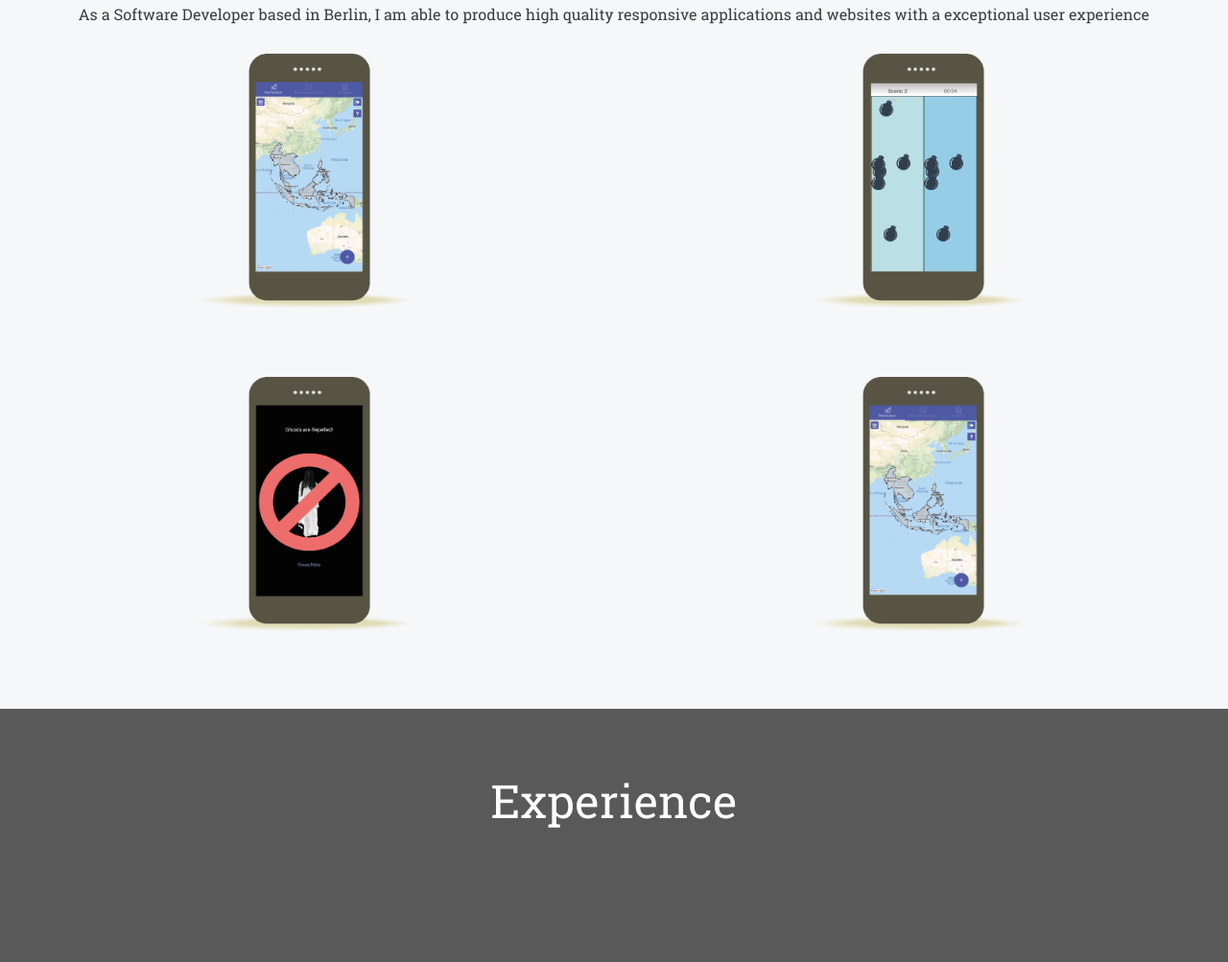
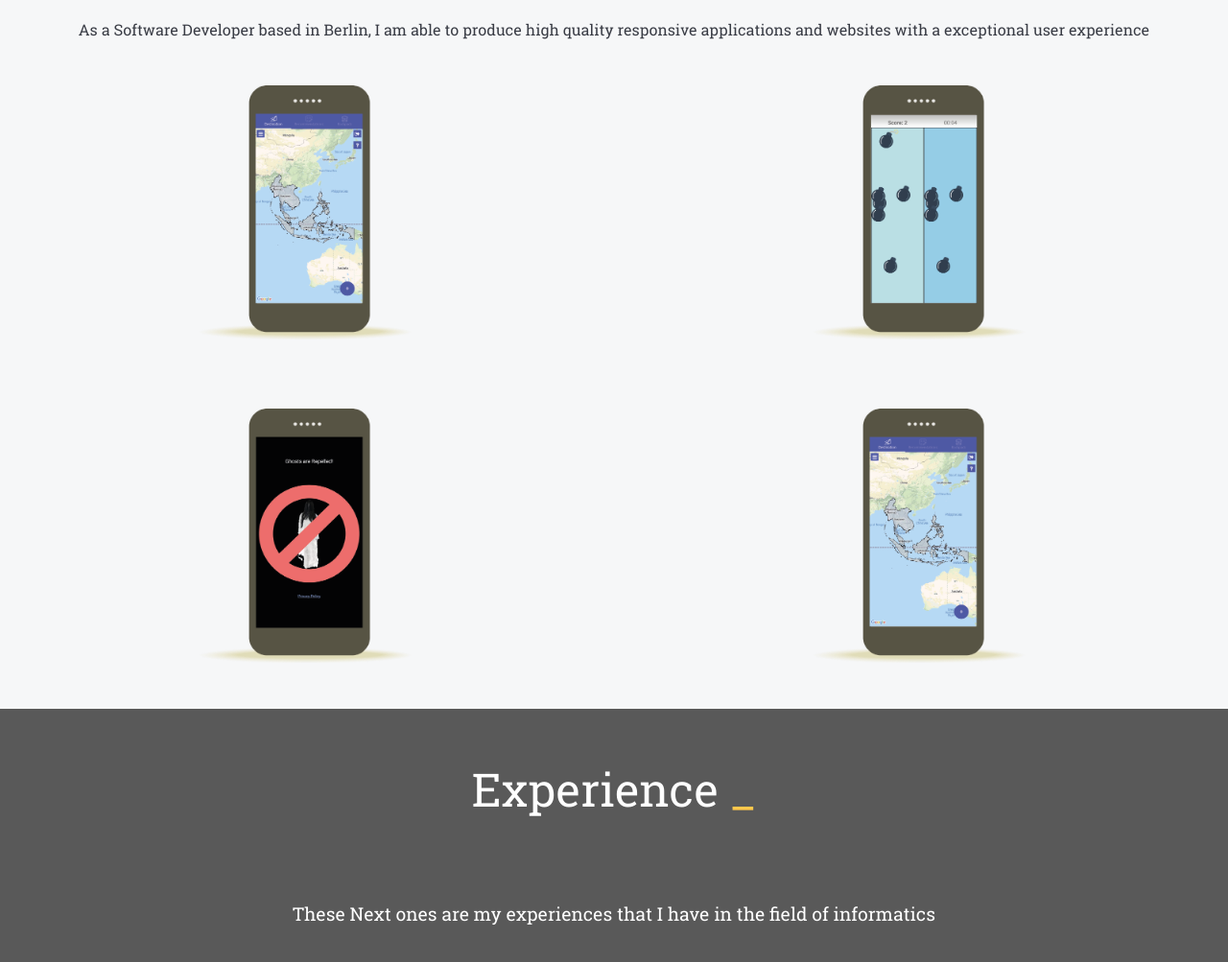
Before and after one commit to marcosOrdieres/marcosordieres.github.io, a React app: page / in a window 1280 px wide. Shown: the part 861-1864 px from the top of the page at 96% size. Built offline with nearby package versions, Linux system fonts and the light colour scheme.

Commit message:
experience squares done

```diff
--- a/src/containers/Home/index.js
+++ b/src/containers/Home/index.js
@@ -218,9 +218,13 @@ class Home extends Component {
         <div className='experience'>
           <div className='textExperience'>
             <div className='textExperienceTitle'>
-              <h2 className='textExperienceTitleP'>Experience</h2>
+              <p className='textExperienceTitleP'>Experience <p className='textExperienceUnderscore'> _</p></p>
             </div>
-            <div className='textExperienceSubtitle' />
+            <div className='textExperienceSubtitle'>
+              <p className='textExperienceSubtitleP'>
+                These Next ones are my experiences that I have in the field of informatics
+              </p>
+            </div>
           </div>
           <div className='photosExperience'>
             <div className='photosExperienceFirst' />
--- a/src/styles.scss
+++ b/src/styles.scss
@@ -43,6 +43,9 @@ body {
   left: 0;
   height: 100%;
   width: 100%;
+
+  display: flex;
+  flex-direction: column;
 }
 
 .experience {
@@ -197,13 +200,13 @@ body {
 .firstCol{
   display: flex;
   flex-direction: column;
-  flex: 0.45;
+  flex: 0.25;
   text-align: center;
   justify-content: center;
 }
 
 .secondCol{
-  flex: 0.3;
+  flex: 0.375;
   display: flex;
   flex-direction: row;
   text-align: center;
@@ -211,7 +214,7 @@ body {
 }
 
 .thirdCol{
-  flex: 0.3;
+  flex: 0.375;
   display: flex;
   flex-direction: row;
   text-align: center;
@@ -222,13 +225,18 @@ body {
   flex: 0.5;
   display: flex;
   justify-content: center;
-  flex-direction: column;
-  text-align: center;
+  align-items: flex-end;
+  flex-direction: flex-end;
+  text-align: flex-end;
 }
 
 .subtitleText {
   flex: 0.5;
+  display: flex;
   justify-content: center;
+  align-items: center;
+  text-align: center;
+  flex-direction: column;
 }
 
 .backpackerProject{
@@ -282,9 +290,18 @@ body {
   justify-content: center;
   align-items: center;
 }
+
+.textExperienceTitle p {
+  display: inline-block;
+  vertical-align: top;
+}
+
 .textExperienceSubtitle {
   display: flex;
   flex: 0.5;
+  flex-direction: row;
+  justify-content: center;
+  align-items: flex-start;
 }
 
 .photosExperienceFirst {
@@ -307,6 +324,18 @@ body {
   color: white;
 }
 
+.textExperienceUnderscore{
+  font-size: 1em;
+  color: #ffc84c;
+}
+
+.textExperienceSubtitleP{
+  font-size: 1.2em;
+  align-items: center;
+  font-family: 'Roboto Slab';
+  color: white;
+}
+
 .contactEmailRectangle{
   width: 60%;
   height: 20%;
@@ -314,7 +343,6 @@ body {
   border-width: 3px;
   border-style: solid;
   border-color: white;
-
   text-align: center;
   align-items: center;
   justify-content: center;
```
Also changed, not shown: src/styles.css.
